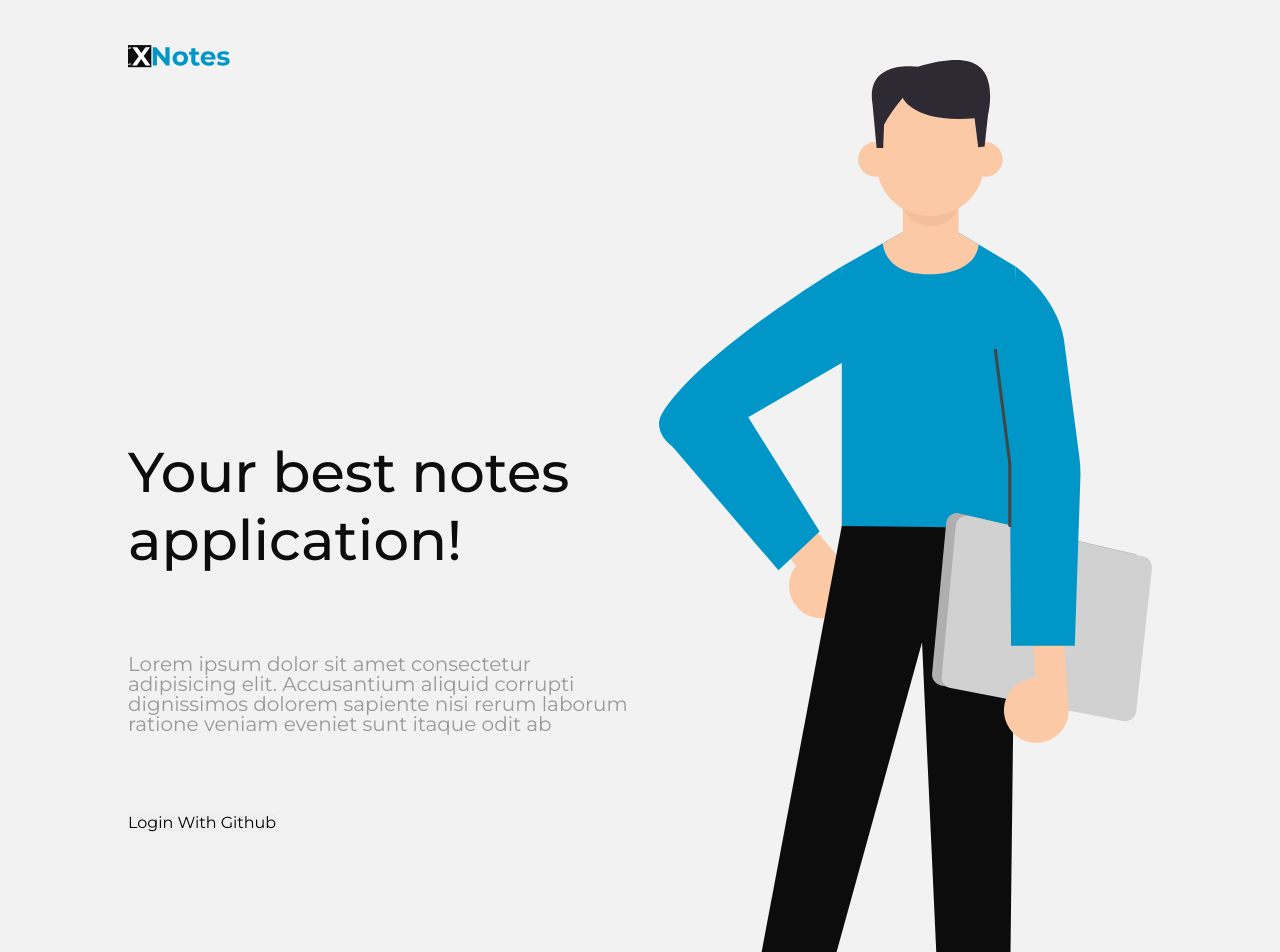
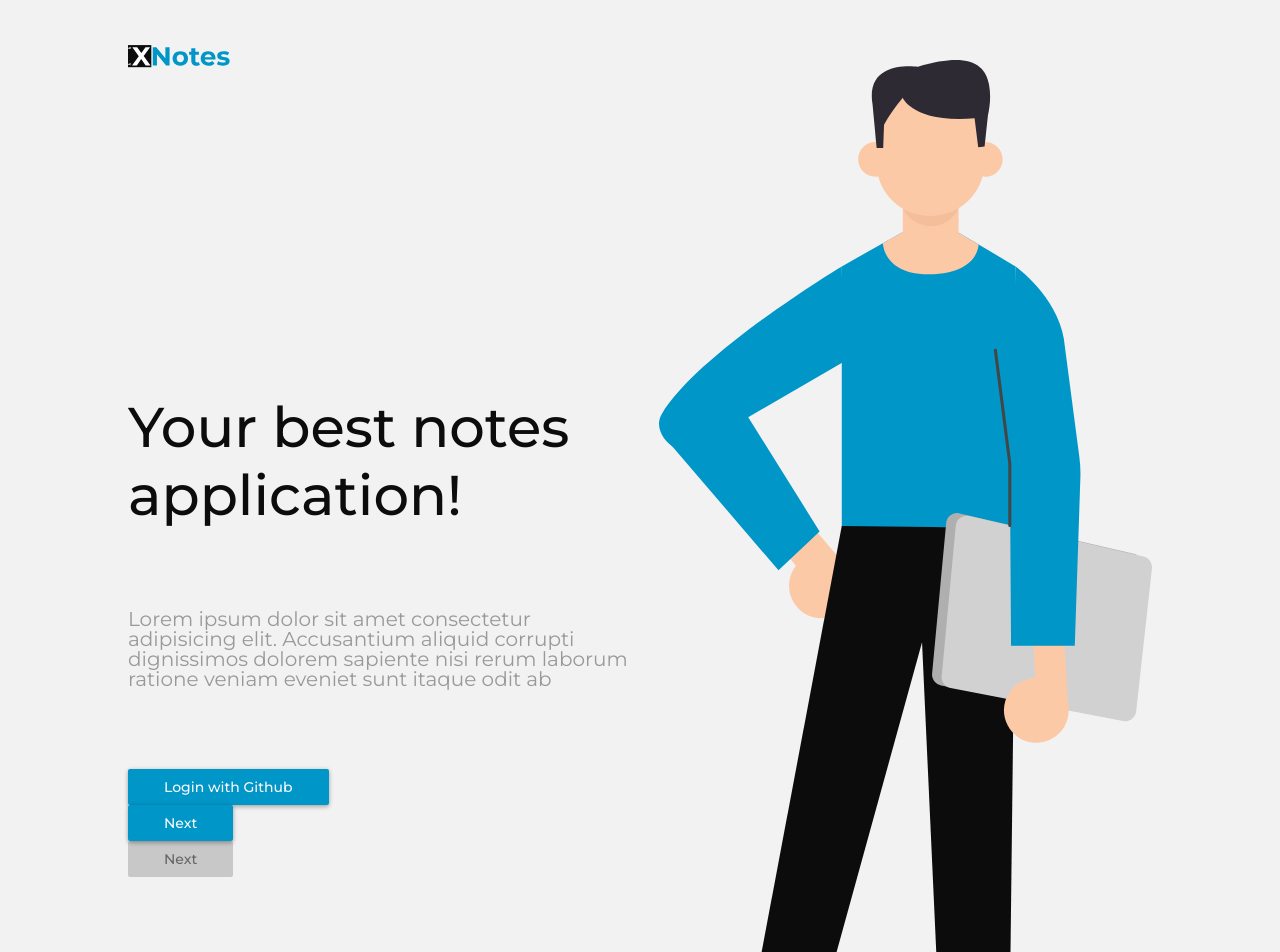
Before and after one commit to Drugi-Legion-Gladiatorow/xnotes-frontend, a React (Create React App) app: page / in a window 1280 px wide. Shown: the top 952 px of the page. Built offline with nearby package versions, Linux system fonts and the light colour scheme.

Commit message:
Add basic version of button

```diff
--- /dev/null
+++ b/src/components/atoms/Button/Button.module.scss
@@ -0,0 +1,20 @@
+.button {
+  // padding: 10px;
+  background-color: var(--bluish);
+  border-radius: 2px;
+  color: var(--white);
+  cursor: pointer;
+  font-size: var(--xs);
+  font-weight: var(--medium);
+  filter: drop-shadow(0px 2px 2px rgba(0, 0, 0, 0.24)) drop-shadow(0px 0px 2px rgba(0, 0, 0, 0.12));
+  line-height: var(--s);
+  padding: var(--padding-small) var(--padding-big);
+
+  &--disabled {
+    @extend .button;
+    background-color: var(--grey4);
+    color: var(--grey2);
+    cursor: not-allowed;
+    filter: none;
+  }
+}
--- /dev/null
+++ b/src/components/atoms/Button/Button.tsx
@@ -0,0 +1,18 @@
+import React from 'react';
+// import PropTypes from 'prop-types';
+import styles from './Button.module.scss';
+
+export interface ButtonProps {
+  children: string;
+  disabled?: boolean;
+}
+
+export const Button: React.FC<ButtonProps> = ({ children, disabled = false }) => {
+  const buttonClass = disabled ? styles['button--disabled'] : styles.button;
+
+  return (
+    <button type="button" className={buttonClass}>
+      {children}
+    </button>
+  );
+};
--- a/src/pages/Home.tsx
+++ b/src/pages/Home.tsx
@@ -2,6 +2,7 @@
 import React, { FC } from 'react';
 import HomeTemplate from '../components/templates/HomeTemplate';
 import { Title } from '../components/atoms/Title/Title';
+import { Button } from '../components/atoms/Button/Button';
 import style from './Home.module.scss';
 import { Human, XnotesLogo } from '../assets';
 
@@ -15,7 +16,9 @@ const Home: FC = () => {
           Lorem ipsum dolor sit amet consectetur adipisicing elit. Accusantium aliquid corrupti
           dignissimos dolorem sapiente nisi rerum laborum ratione veniam eveniet sunt itaque odit ab
         </p>
-        <button type="button">Login With Github</button>
+        <Button>Login with Github</Button>
+        <Button>Next</Button>
+        <Button disabled>Next</Button>
       </main>
       <Human title="Human" className={style.human} />
     </HomeTemplate>
```
Also changed, not shown: 1 other file (tests, documents, lock files or other folders).
